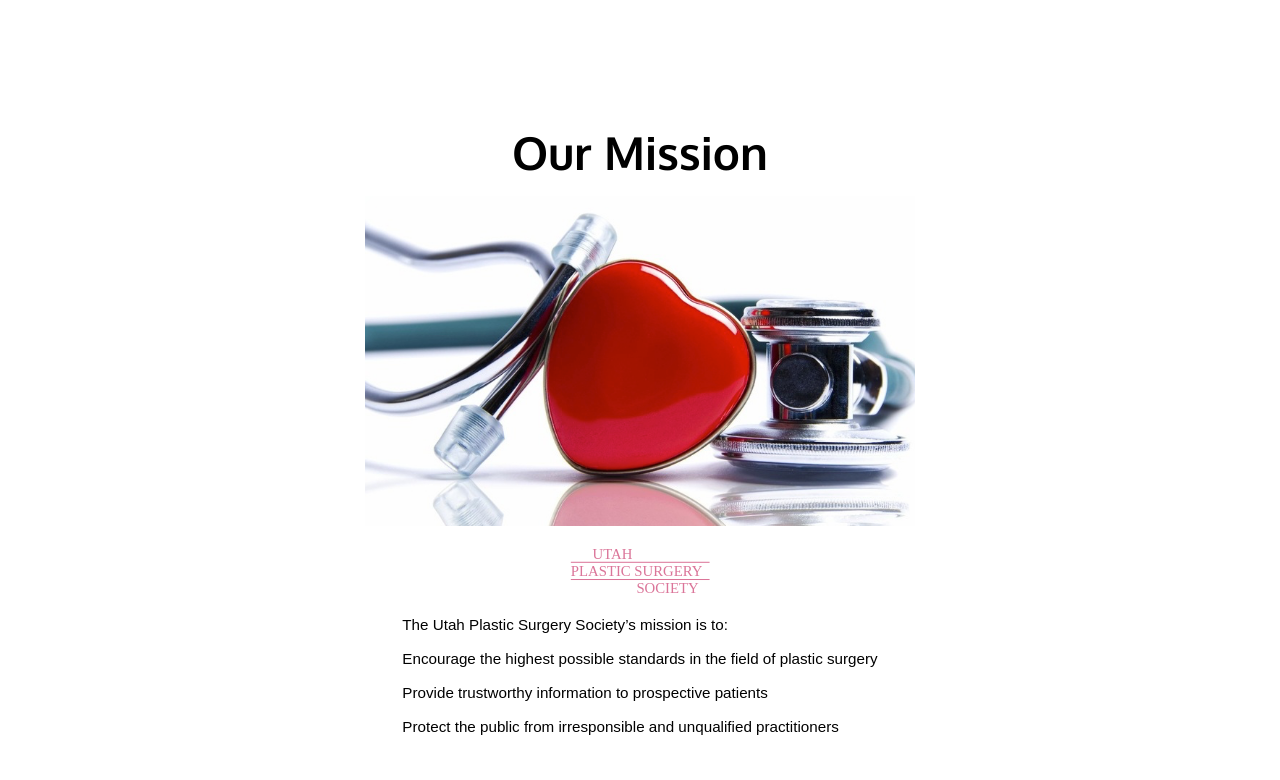
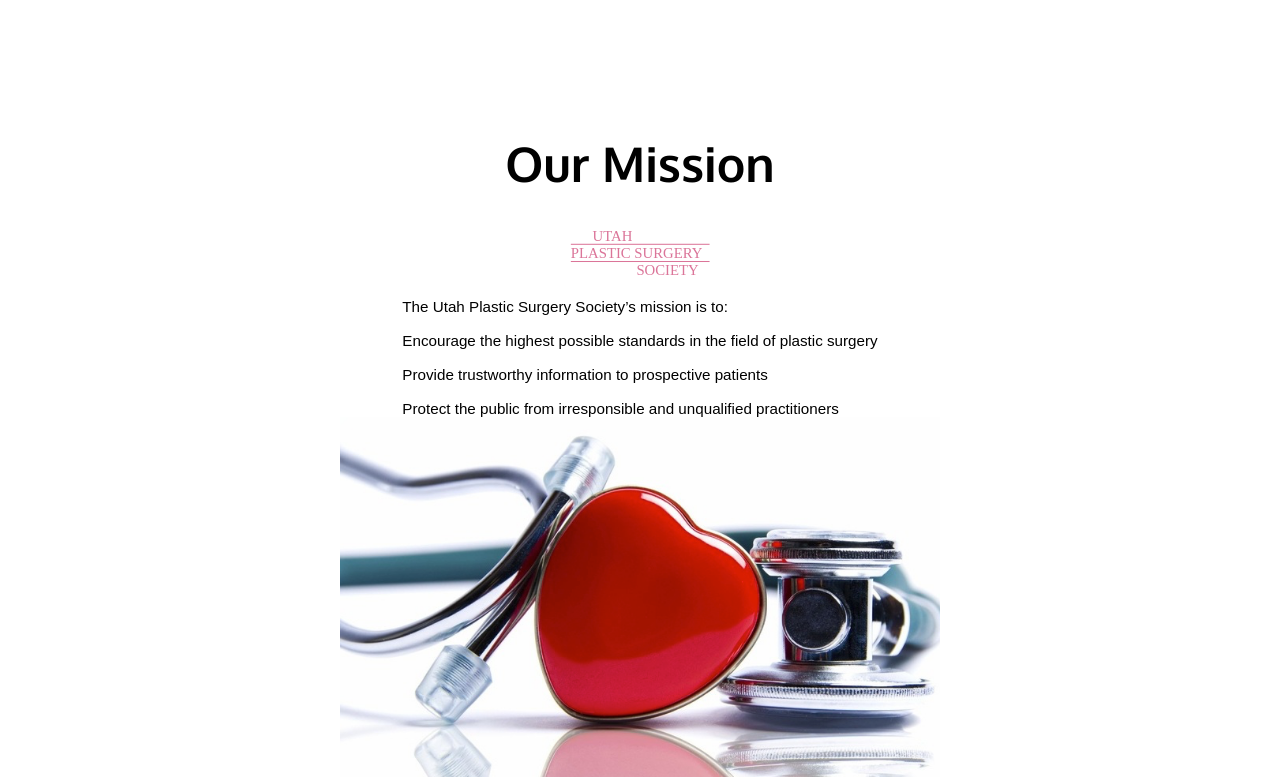
Before and after one commit to joshin-run/upss, a React app: page / in a window 1280 px wide. Shown: the part 822-1602 px from the top of the page. Built offline with nearby package versions, Linux system fonts and the light colour scheme; a web font is replaced by a local one.

Commit message:
Feat (style) adjust 481px+ margins etc.

```diff
--- a/src/containers/Info.js
+++ b/src/containers/Info.js
@@ -10,12 +10,12 @@ class Info extends Component {
     return (
       <div className="info-wrapper">
         <div className="page-container">
-          <div className="our-mission-container">
-            <div className="our-mission-content">
         <p className="info-section-title">
         Our Mission
         </p>
+        <div className="our-mission-container">
           <img className="steth-heart" src={stethHeart} />
+          <div className="our-mission-content">
             <img className="upss-logo-pink"  src={upssLogoPink} alt="UPSS" />
             <div className="our-mission-text">
               <p><span>The Utah Plastic Surgery Society’s mission is to:</span></p><br />
@@ -37,11 +37,11 @@ class Info extends Component {
               <img className="toon-doctor-image"  src={toonDoc} alt="Cartoon Male Doctor" />
             </div>
           </div>
-          <div className="asps-container">
           <p className="info-section-title">
           American Society of<br />
           Plastic Surgeons
           </p>
+          <div className="asps-container">
             <img className="doc-computer" src={docComputer} />
             <div className="asps-content">
               <img className="asps-logo" src={aspsLogo} alt="ASPS Logo" />
--- a/src/styles/_info.sass
+++ b/src/styles/_info.sass
@@ -14,9 +14,8 @@
 
 .our-mission-container
   display: flex
-  flex-flow: column nowrap
-  justify-content: center
-  align-items: center
+  flex-direction: column
+  flex-wrap: nowrap
   height: auto
   width: auto
   margin-bottom: 50px
@@ -146,14 +145,14 @@
 
   .info-wrapper
     display: flex
-    flex-flow: row nowrap
+    flex-flow: row wrap
     justify-content: center
     align-items: center
     height: auto
 
   .page-container
     width: 100vw
-    // padding: 30px 0px 50px 0px
+    padding: 50px 0px 50px 0px
     background-color: #fff
     max-width: 600px
 
@@ -162,10 +161,13 @@
     font-size: 2.5rem
 
 
-  // .info-wrapper
-  //   margin: 0
-  //   padding: 0
+  .info-wrapper
+    margin: 0
+    padding: 0
     // padding: 0px 120px 75px 120px
+
+  .our-mission-container
+    flex-flow: row wrap-reverse
 
   .our-mission-content
     // padding-left: 25px
```
Also changed, not shown: src/styles/App.css, 1 other file. Lines whose indentation alone changed are shown as unchanged.
